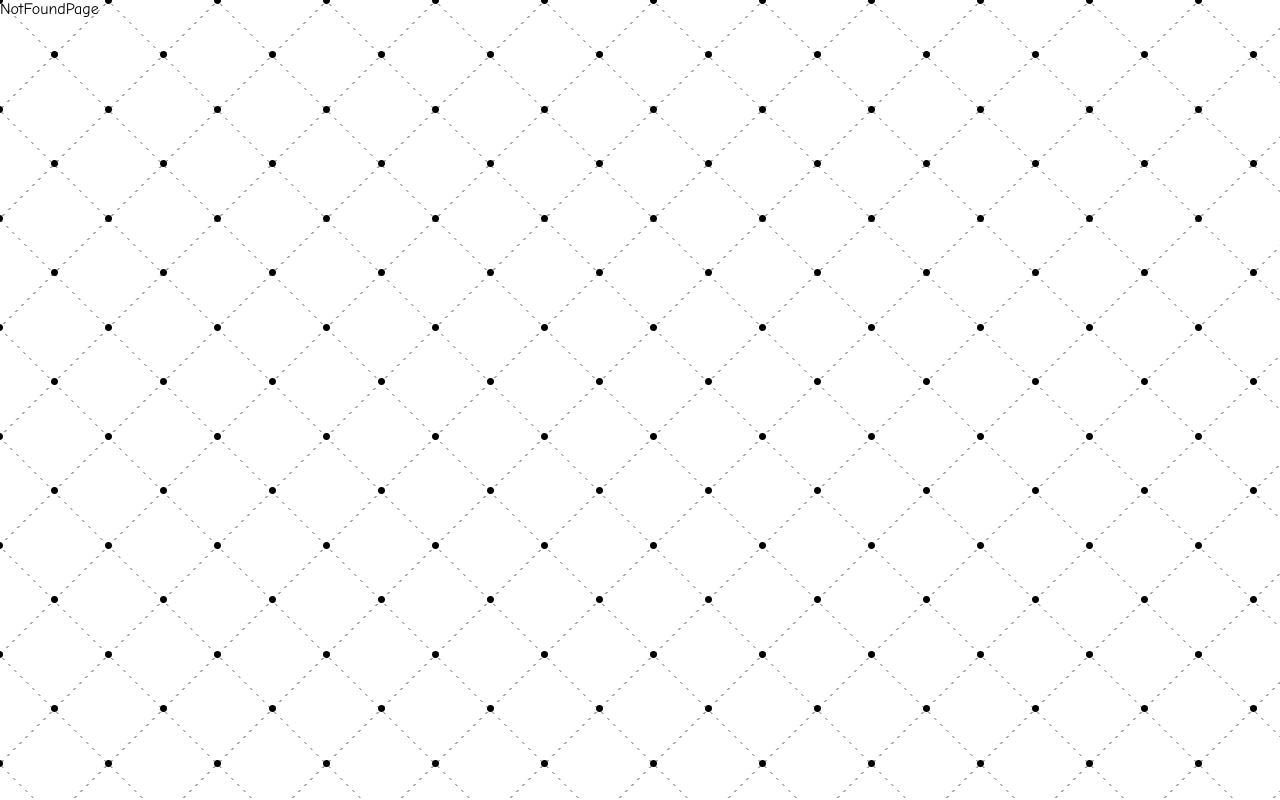
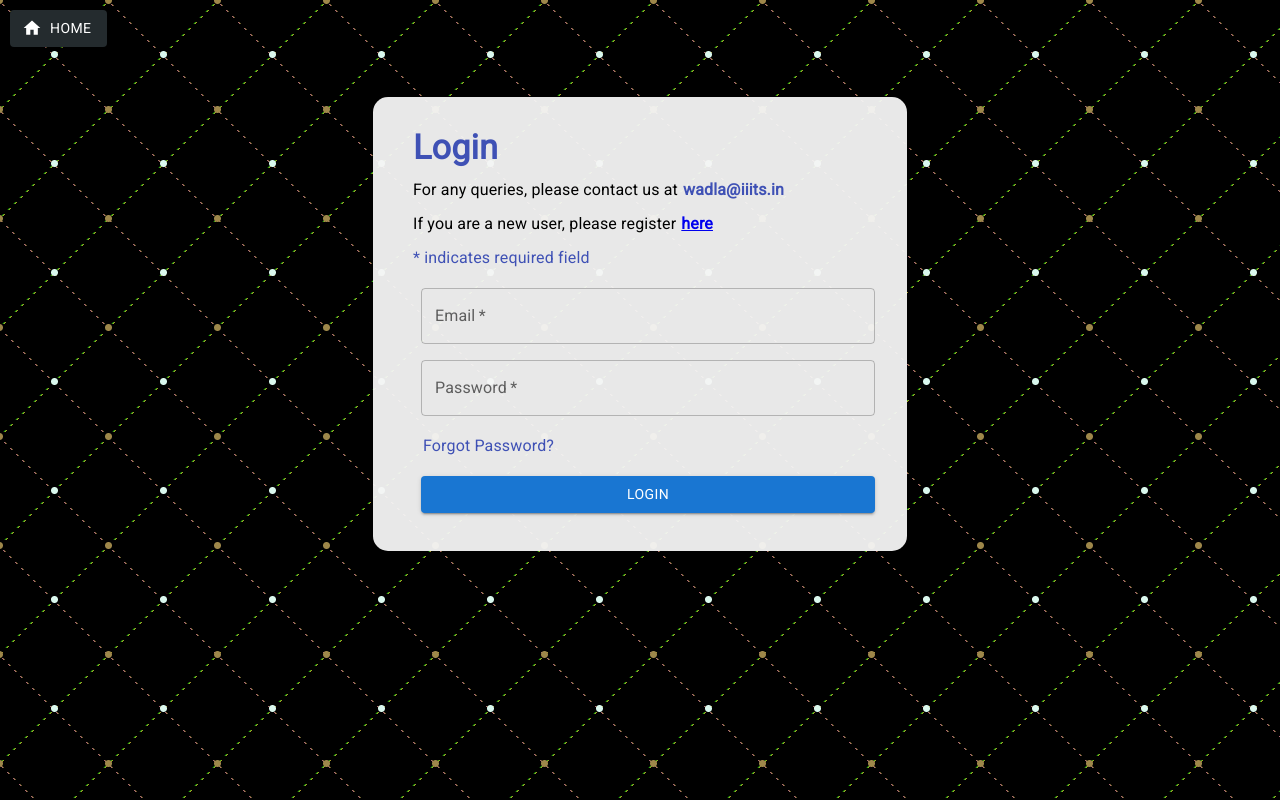
Before and after one commit to karthikeya-io/wadla, a React (Create React App) app: page /login in a window 1280 px wide. Built offline with nearby package versions, Linux system fonts and the light colour scheme.

Commit message:
login page frontend done (#3) closes (#2)

```diff
--- a/src/App.js
+++ b/src/App.js
@@ -3,6 +3,7 @@ import { BrowserRouter as Router, Route, Routes } from "react-router-dom";
 import HomePage from "./pages/HomePage";
 import NotFoundPage from "./pages/NotFoundPage";
 import RegistrationPage from "./pages/RegistrationPage";
+import LoginPage from "./pages/LoginPage";
 
 function App() {
   return (
@@ -10,6 +11,7 @@ function App() {
       <Routes>
         <Route path="/" element={<HomePage />} />
         <Route path="register" element={<RegistrationPage />} />
+        <Route path="login" element={<LoginPage />} />
         {/* <Route path="about" element={<h1>About</h1>} /> */}
         <Route path="*" element={<NotFoundPage />} />
       </Routes>
--- /dev/null
+++ b/src/components/LoginForm.jsx
@@ -0,0 +1,176 @@
+import React, { useState } from "react";
+import {
+  Box,
+  Button,
+  CircularProgress,
+  TextField,
+  Typography,
+} from "@mui/material";
+
+const LoginForm = () => {
+  const [form, setForm] = useState({
+    email: "",
+    password: "",
+  });
+
+  const [loading, setLoading] = useState(false);
+
+  async function postData(url = "", data = {}) {
+    const response = await fetch(url, {
+      method: "POST",
+      mode: "cors",
+      headers: {
+        "Content-type": "application/json",
+      },
+      body: JSON.stringify(data),
+    });
+    if(response.ok) {
+      return response.json();
+    } else {
+      const res = await response.json();
+      const message = `An error has occured: ${response.status} ${res.error}`;
+      throw new Error(message);
+    }
+  }
+
+  const handleSubmit = (e) => {
+    e.preventDefault();
+    setLoading(true);
+    alert("login successful")
+    setForm({
+      email: "",
+      password: "",
+    });
+    setLoading(false);
+  };
+  return (
+    <>
+      <Box
+        sx={{
+          display: "flex",
+          justifyContent: "flex-start",
+          alignItems: "center",
+          maxWidth: "100%",
+          padding: "20px",
+          // make background color translucent
+          backgroundColor: "rgba(245, 245, 245, 0.95)",
+          borderRadius: "15px",
+          overflow: "hidden",
+          margin: {
+            xs: "60px 20px"
+          }
+        }}
+      >
+        {loading ? (
+          <CircularProgress />
+        ) : (
+          <Box
+            component={"form"}
+            sx={{
+              width: "100%",
+              padding: "10px 20px",
+              "& .MuiTextField-root": { m: 1, width: "100%" },
+              "& .MuiButton-root": { m: 1, width: "100%" },
+              "& .MuiFormControl-root": { m: 1, width: "100%" },
+            }}
+            autoComplete="on"
+            encType="multipart/form-data"
+            onSubmit={handleSubmit}
+          >
+            <Typography
+              variant="h4"
+              sx={{
+                marginBottom: "10px",
+                fontWeight: "bold",
+                color: "#3f51b5",
+              }}
+            >
+              Login
+            </Typography>
+            <Box sx={{ marginBottom: "10px", maxWidth: "650px", padding: "0" }}>
+              <Typography
+                sx={{
+                  marginTop: "10px",
+                }}
+              >
+                For any queries, please contact us at
+                <span
+                  style={{
+                    color: "#3f51b5",
+                    fontWeight: "bold",
+                    marginLeft: "5px",
+                  }}
+                >
+                  wadla@iiits.in
+                </span>
+              </Typography>
+              <Typography
+                sx={{
+                  marginTop: "10px",
+                }}
+              >
+                If you are a new user, please register
+                <span
+                  style={{
+                    color: "#3f51b5",
+                    fontWeight: "bold",
+                    marginLeft: "5px",
+                  }}
+                >
+                  <a href="/register">here</a>
+                </span>
+              </Typography>
+              <Typography
+                sx={{
+                  marginTop: "10px",
+                  color: "#3f51b5",
+                }}
+              >
+                * indicates required field
+              </Typography>
+            </Box>
+            <Box sx={{ marginBottom: "10px" }}>
+              <TextField
+                required
+                id="email"
+                label="Email"
+                variant="outlined"
+                type="email"
+                value={form.email}
+                onChange={(e) => setForm({ ...form, email: e.target.value })}
+              />
+              <TextField
+                required
+                id="password"
+                label="Password"
+                variant="outlined"
+                type="password"
+                value={form.password}
+                onChange={(e) => setForm({ ...form, password: e.target.value })}
+              />
+            </Box>
+            <Box sx={{ marginBottom: "10px" }}>
+              <Typography
+                // make pointer cursor
+                sx={{
+                  marginTop: "10px",
+                  color: "#3f51b5",
+                  cursor: "pointer",
+                  marginLeft: "10px",
+                }}
+
+              >
+                Forgot Password?
+              </Typography>
+            </Box>
+            <Button variant="contained" type="submit">
+              Login
+            </Button>
+          </Box>
+        )}
+      </Box>
+    </>
+  );
+};
+
+export default LoginForm;
--- a/src/components/NavBar.jsx
+++ b/src/components/NavBar.jsx
@@ -136,6 +136,19 @@ function ResponsiveAppBar() {
                     </MenuItem>
                   </Link>
                 ))}
+                <a
+                  href="/login"
+                  style={{ textDecoration: "none", color: "inherit" }}
+                  activeClass="active"
+                  spy={true}
+                  smooth={true}
+                  offset={-70}
+                  duration={500}
+                >
+                  <MenuItem key="Login" onClick={handleCloseNavMenu}>
+                    <Typography textAlign="center">Login</Typography>
+                  </MenuItem>
+                </a>
               </Menu>
             </Box>
             <Avatar
@@ -194,6 +207,19 @@ function ResponsiveAppBar() {
                   </Button>
                 </Link>
               ))}
+              <a
+                href="/login"
+                style={{ textDecoration: "none", color: "inherit", marginTop: "15px"}}
+                activeClass="active"
+                spy={true}
+                smooth={true}
+                offset={-70}
+                duration={500}
+              >
+                <MenuItem key="Login">
+                  <Typography textAlign="center">Login</Typography>
+                </MenuItem>
+              </a>
             </Box>
           </Toolbar>
         </Container>
--- /dev/null
+++ b/src/pages/LoginPage.jsx
@@ -0,0 +1,62 @@
+import React from "react";
+import { Box, Button } from "@mui/material";
+import HomeIcon from "@mui/icons-material/Home";
+import LoginForm from "../components/LoginForm";
+
+const LoginPage = () => {
+  function getRandomColor() {
+    const letters = "0123456789ABCDEF";
+    let color = "#";
+    for (let i = 0; i < 6; i++) {
+      color += letters[Math.floor(Math.random() * 16)];
+    }
+    return color;
+  }
+
+  return (
+    <>
+      <Box
+        sx={{
+          backgroundColor: "#242B2E",
+          background: `radial-gradient(${getRandomColor()} 3px, transparent 4px), radial-gradient(${getRandomColor()} 3px, transparent 4px), linear-gradient(#000 4px, transparent 0), linear-gradient(45deg, transparent 74px, transparent 75px, ${getRandomColor()} 75px, ${getRandomColor()} 76px, transparent 77px, transparent 109px), linear-gradient(-45deg, transparent 75px, transparent 76px, ${getRandomColor()} 76px, ${getRandomColor()} 77px, transparent 78px, transparent 109px), #000`,
+          backgroundSize:
+            "109px 109px, 109px 109px, 100% 6px, 109px 109px, 109px 109px",
+          backgroundPosition: "54px 55px, 0px 0px, 0px 0px, 0px 0px, 0px 0px",
+          minHeight: "100vh",
+        }}
+      >
+        <Button
+          variant="contained"
+          href="/"
+          startIcon={<HomeIcon />}
+          sx={{
+            position: {
+              xs: "relative",
+              md: "sticky",
+            },
+            top: "10px",
+            left: "10px",
+            zIndex: "1",
+            backgroundColor: "#242B2E",
+            color: "#fff",
+          }}
+        >
+          Home
+        </Button>
+        <Box
+          sx={{
+            display: "flex",
+            justifyContent: "center",
+            alignItems: "center",
+
+            maxWidth: "100%",
+          }}
+        >
+            <LoginForm />
+        </Box>
+      </Box>
+    </>
+  );
+};
+
+export default LoginPage;
```
